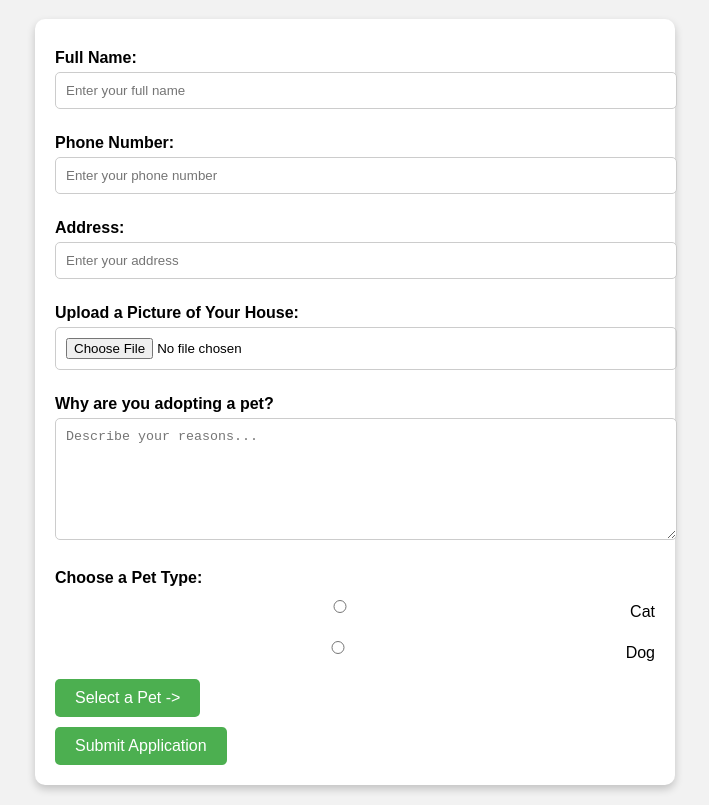
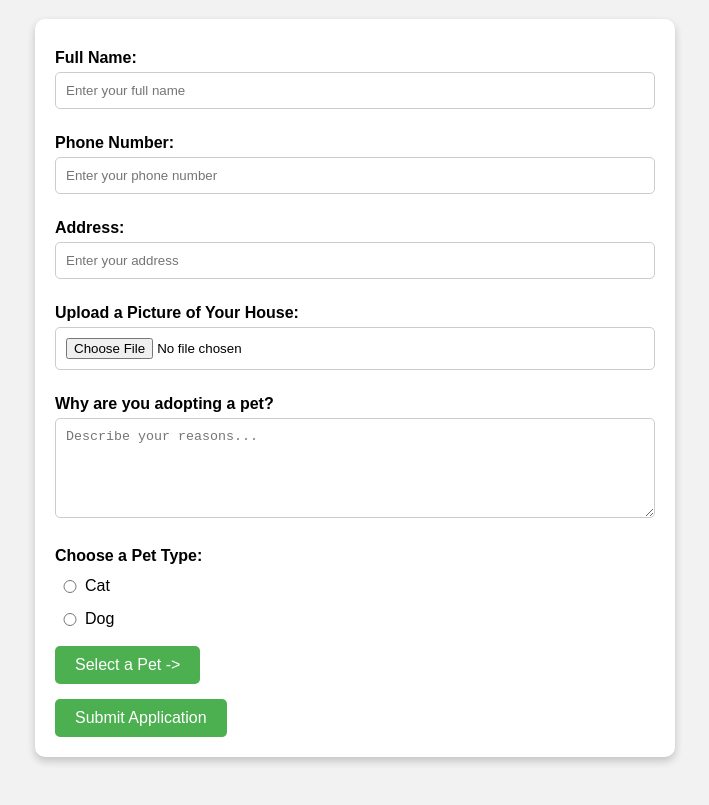
Before and after one commit to vinaykumarng/PAWFECT_HOMES, a plain HTML site: page adopt.html in a window 1280 px wide. Shown: the part 81-886 px from the top of the page, without its empty margins (285-994 px from the left). After the commit the page ends 858 px from the top, so only its background shows below. Drawn offline with Linux system fonts and the light colour scheme.

Commit message:
updated adopt.css

```diff
--- a/adopt.css
+++ b/adopt.css
@@ -31,6 +31,7 @@ input, textarea, select {
   margin-bottom: 15px;
   border: 1px solid #ccc;
   border-radius: 5px;
+  box-sizing: border-box;
 }
 
 textarea {
@@ -46,7 +47,7 @@ button {
   cursor: pointer;
   border-radius: 5px;
   display: block;
-  margin-top: 10px;
+  margin-top: 15px;
 }
 
 button:hover {
@@ -58,10 +59,15 @@ button:hover {
   margin: 10px 0;
   display: flex;
   align-items: center;
+  justify-content: left;
 }
 
-.radio-group input[type="radio"] {
-  margin-right: 10px;
+.radio-group input {
+  width: 20px;
+  padding: 0px;
+  margin:5px;
+  border: none;
+  border-radius: 5px;
   accent-color: #ff6b6b; /* Modern styling for radio buttons */
 }
 
```
